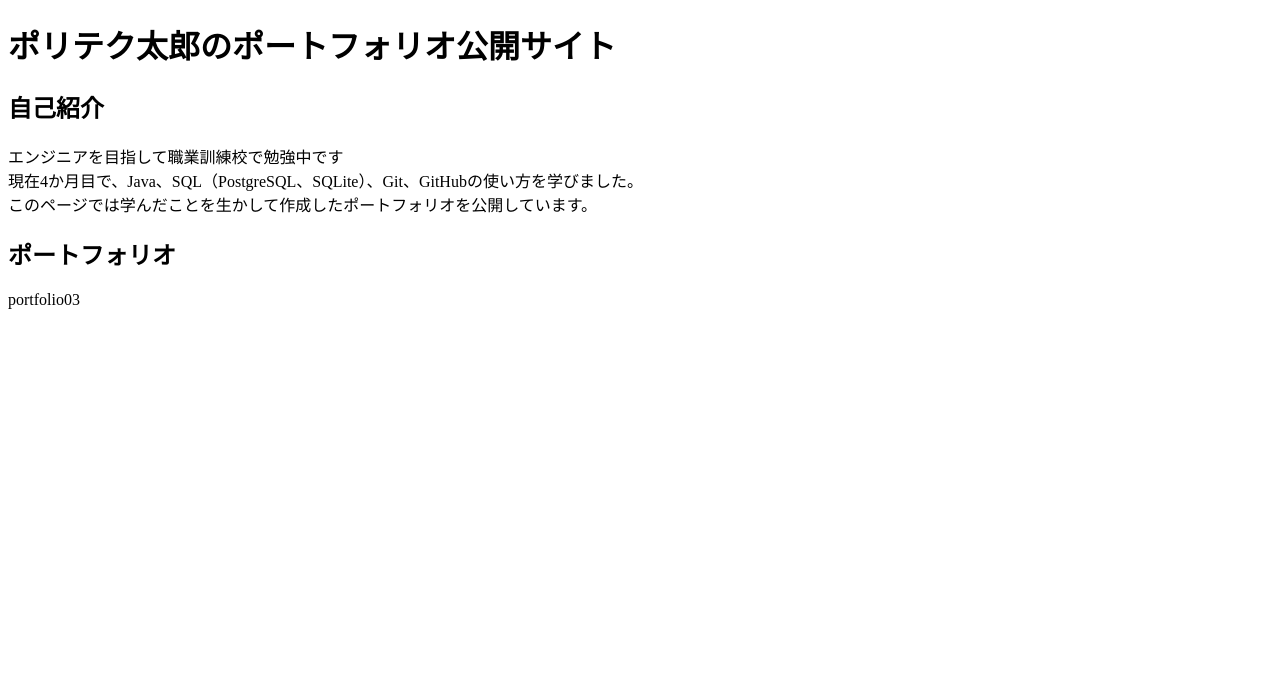
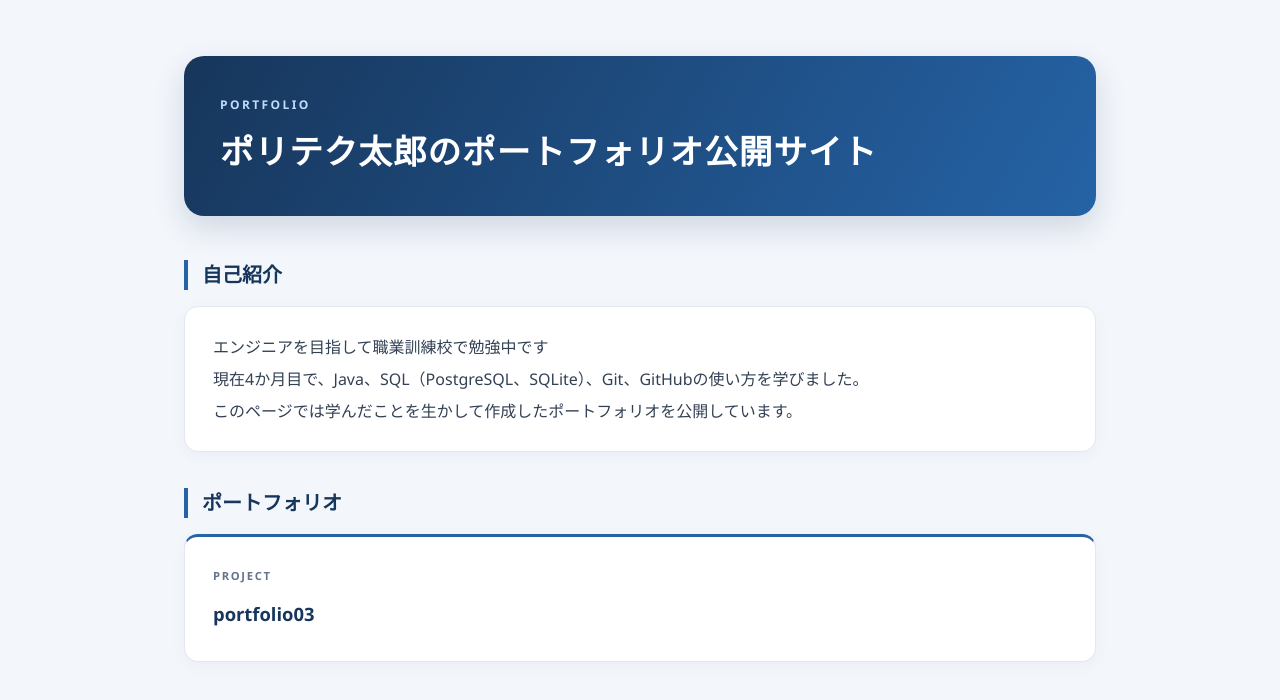
Before and after one commit to nnaolrarcsky-ops/nnaolrarcsky-ops.github.io, a plain HTML site: page index.html in a window 1280 px wide. Drawn offline with Linux system fonts and the light colour scheme.

Commit message:
feat: CSS追加
CSSを追加。それに
伴いindex.htmlに下記の変更を実施
- headタグ内にlinkタグを追加
- pタグにclass追加

```diff
--- /dev/null
+++ b/css/style.css
@@ -0,0 +1,140 @@
+@charset "UTF-8";
+/* 余白や枠線を含めて、要素のサイズを計算する */
+* {
+    box-sizing: border-box;
+}
+
+/* ページ全体の背景 */
+html {
+    min-height: 100%;
+    background-color: #f3f6fb;
+}
+
+/* コンテンツを中央に配置する */
+body {
+    max-width: 960px;
+    margin: 0 auto;
+    padding: 56px 24px 80px;
+
+    font-family: "Segoe UI", "Hiragino Kaku Gothic ProN",
+        "Yu Gothic", Meiryo, sans-serif;
+
+    color: #334155;
+    line-height: 1.8;
+    overflow-wrap: anywhere;
+}
+
+/* サイトのタイトル */
+h1 {
+    margin: 0 0 44px;
+    padding: 40px 36px;
+    border-radius: 20px;
+
+    background: linear-gradient(120deg, #17365b, #2563a6);
+    box-shadow: 0 12px 30px rgba(23, 54, 91, 0.16);
+
+    color: #ffffff;
+    font-size: clamp(1.5rem, 3.5vw, 2.1rem);
+    line-height: 1.5;
+    letter-spacing: 0.03em;
+}
+
+/* タイトルの上に添える小さなラベル */
+h1::before {
+    content: "PORTFOLIO";
+    display: block;
+    margin-bottom: 12px;
+
+    color: #bfdbfe;
+    font-size: 0.75rem;
+    font-weight: 600;
+    letter-spacing: 0.2em;
+}
+
+/* 「自己紹介」「ポートフォリオ」の見出し */
+h2 {
+    margin: 36px 0 16px;
+    padding-left: 14px;
+    border-left: 4px solid #2563a6;
+
+    color: #17365b;
+    font-size: 1.25rem;
+    line-height: 1.5;
+}
+
+/* 本文を白いカードとして表示する */
+p {
+    margin: 0;
+    padding: 24px 28px;
+
+    border: 1px solid #e2e8f0;
+    border-radius: 14px;
+    background-color: #ffffff;
+    box-shadow: 0 4px 16px rgba(15, 23, 42, 0.04);
+
+    line-height: 2;
+}
+
+/* 作品紹介用のカード */
+.portfolio-card {
+    padding: 28px;
+    border-top: 3px solid #2563a6;
+
+    color: #17365b;
+    font-size: 1.15rem;
+    font-weight: 700;
+}
+
+/* 作品名の上に添える小さなラベル */
+.portfolio-card::before {
+    content: "PROJECT";
+    display: block;
+    margin-bottom: 8px;
+
+    color: #64748b;
+    font-size: 0.7rem;
+    font-weight: 600;
+    letter-spacing: 0.15em;
+}
+
+/* リンクを追加した場合の見た目 */
+a {
+    color: #1d5c9f;
+    text-decoration-thickness: 1px;
+    text-underline-offset: 4px;
+}
+
+/* リンクにマウスを乗せたとき */
+a:hover {
+    color: #123b68;
+    text-decoration-thickness: 2px;
+}
+
+/* キーボードでリンクを選択したとき */
+a:focus-visible {
+    outline: 3px solid #2563a6;
+    outline-offset: 5px;
+}
+
+/* スマートフォンなど、画面が狭い場合 */
+@media (max-width: 600px) {
+    body {
+        padding: 28px 16px 48px;
+    }
+
+    h1 {
+        margin-bottom: 32px;
+        padding: 28px 20px;
+        border-radius: 16px;
+    }
+
+    h2 {
+        margin-top: 28px;
+        font-size: 1.1rem;
+    }
+
+    p,
+    .portfolio-card {
+        padding: 20px;
+    }
+}
--- a/index.html
+++ b/index.html
@@ -3,6 +3,7 @@
 <head>
     <meta charset="UTF-8">
     <meta name="viewport" content="width=device-width, initial-scale=1.0">
+	<link rel="stylesheet" href="css/style.css">
     <title>ポートフォリオ公開サイト</title>
 </head>
 <body>
@@ -14,6 +15,6 @@
         このページでは学んだことを生かして作成したポートフォリオを公開しています。
     </p>
     <h2>ポートフォリオ</h2>
-    <p>portfolio03</p>
+    <p class="portfolio-card">portfolio03</p>
 </body>
 </html>
```
Also changed, not shown: 1 other file.
